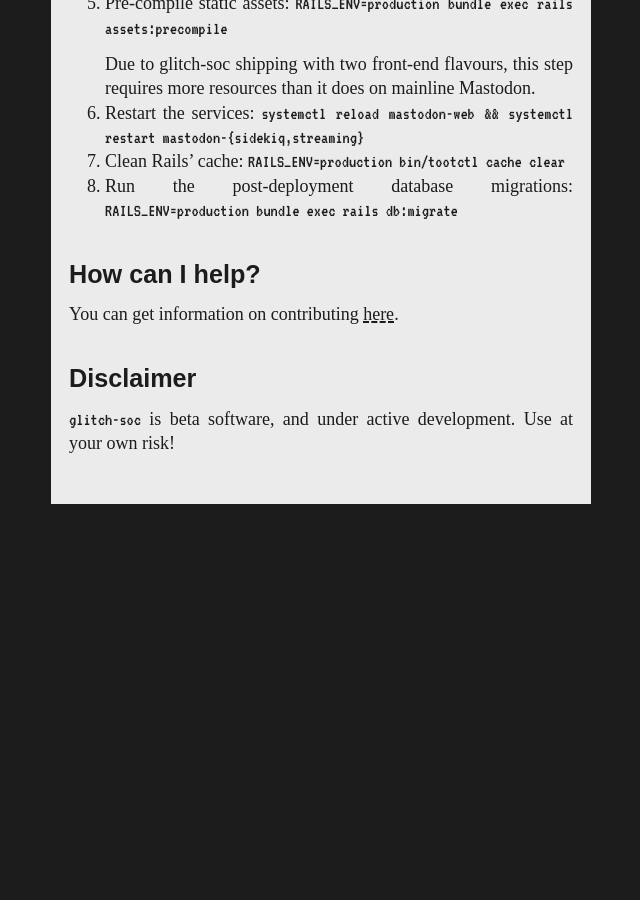
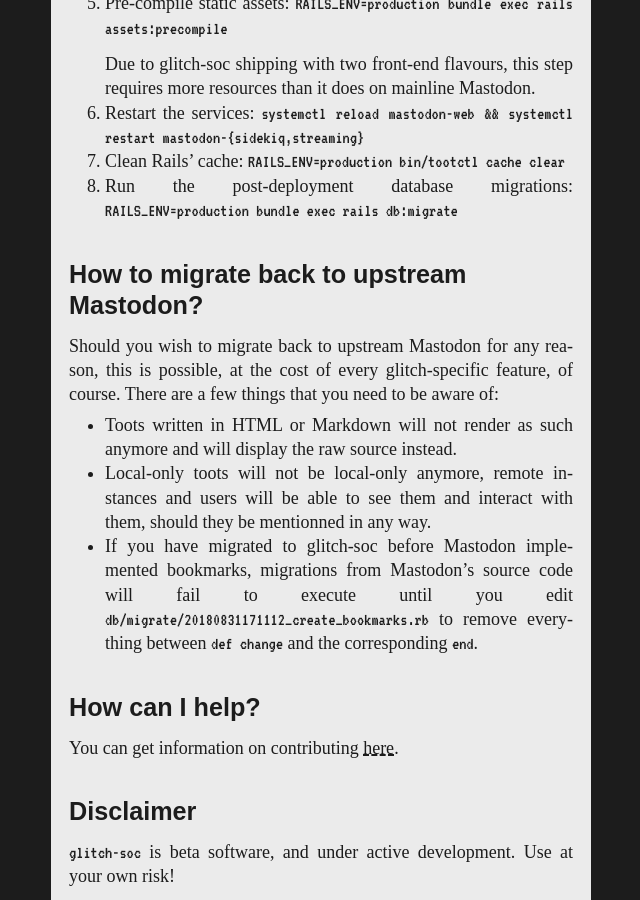
Before and after one commit to glitch-soc/docs, a Jekyll site: the page built from index.md, in a window 1280 px wide and 900 px high, scrolled down 2413 px. Shown: the whole window, without its empty margins (319-959 px from the left). Built offline with Jekyll 4.4.1, drawn with Linux system fonts in a browser that asks for light colours; some web fonts are replaced; our own code applies the rules of GitHub Pages for plain Markdown files; before the commit the page ends 2980 px from its top, so only the background shows below that.

Commit message:
Mention caveats regarding migrating back to upstream Mastodon

```diff
--- a/index.md
+++ b/index.md
@@ -88,6 +88,17 @@ to another, and will in general require the following steps:
 6. Clean Rails' cache: `RAILS_ENV=production bin/tootctl cache clear`
 7. Run the post-deployment database migrations: `RAILS_ENV=production bundle exec rails db:migrate`
 
+### How to migrate back to upstream Mastodon?
+
+Should you wish to migrate back to upstream Mastodon for any reason, this is possible, at the cost of
+every glitch-specific feature, of course. There are a few things that you need to be aware of:
+- Toots written in HTML or Markdown will not render as such anymore and will display the raw source instead.
+- Local-only toots will not be local-only anymore, remote instances and users will be able to see them and
+  interact with them, should they be mentionned in any way.
+- If you have migrated to glitch-soc before Mastodon implemented bookmarks, migrations from Mastodon's source
+  code will fail to execute until you edit `db/migrate/20180831171112_create_bookmarks.rb` to remove
+  everything between `def change` and the corresponding `end`.
+
 ###  How can I help?
 
 You can get information on contributing [here][Contributing].
```
